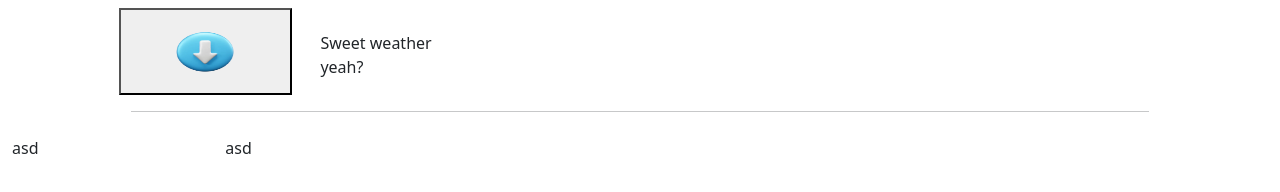
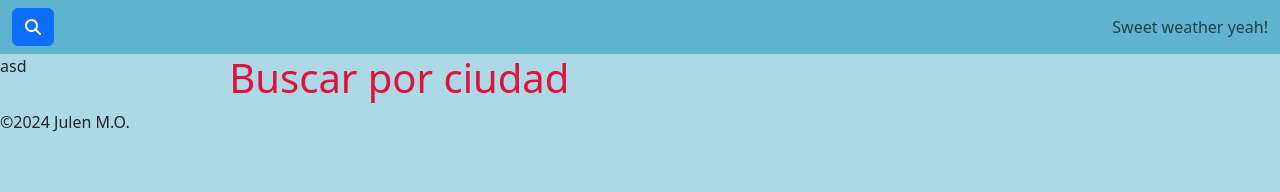
Before and after one commit to JulenMO/Proyecto-OpenWeather, a plain HTML site: page index.html in a window 1280 px wide. Drawn offline with nearby package versions, Linux system fonts and the light colour scheme.

Commit message:
Más estructura, cambios en la organización de archivos y algún que otro estilo

```diff
--- a/archivosDiseño/scss/_cuerpo.scss
+++ b/archivosDiseño/scss/_cuerpo.scss
@@ -1,3 +1,7 @@
+@import 'variables';
 body {
-
+    background-color: $color-fondo;
+    h1 {
+        color: crimson;
+    }
 }
--- /dev/null
+++ b/archivosDiseño/scss/_footer.scss
@@ -0,0 +1,3 @@
+footer {
+
+}
--- a/archivosDiseño/scss/_navegador.scss
+++ b/archivosDiseño/scss/_navegador.scss
@@ -1,6 +1,5 @@
+@use 'sass:color';
+@import 'variables';
 nav {
-    img {
-        width: 50%;
-        height: 70%;
-    }
+    background-color: color.adjust($color-fondo, $lightness: -20%);;
 }
--- /dev/null
+++ b/archivosDiseño/scss/_variables.scss
@@ -0,0 +1 @@
+$color-fondo: #ADD8E6;
--- a/archivosDiseño/scss/index.scss
+++ b/archivosDiseño/scss/index.scss
@@ -1,2 +1,3 @@
 @import 'navegador';
 @import 'cuerpo';
+@import 'footer';
--- a/index.html
+++ b/index.html
@@ -8,23 +8,21 @@
     <link rel="stylesheet" href="https://cdn.jsdelivr.net/npm/bootstrap@5.3.3/dist/css/bootstrap.min.css"
         crossorigin="anonymous">
     <link rel="stylesheet" type="text/css" href="archivosDiseño/css/index.css">
+    <script src="https://kit.fontawesome.com/2e6902a44e.js" crossorigin="anonymous"></script>
 </head>
 
 <body>
+    <nav class="navbar">
         <div class="container-fluid">
-        <nav class="navbar row">
-            <div class="container col-10 align-self-end">
-                <div class="container-fluid">
-                    <div class="row">
-                        <button class="navbar-brand col-2">
-                            <img src="./img/iconoDesplegar.webp" alt="Desplegar">
+            <button type="button" class="btn btn-primary">
+                <i class="fa-solid fa-magnifying-glass"></i>
             </button>
-                        <p class="col-2 align-self-end">
-                            Sweet weather yeah?
-                        </p>
+            <div class="ms-auto">
+                <span class="navbar-text">
+                    Sweet weather yeah!
+                </span>
             </div>
             <hr>
-                </div>
         </div>
     </nav>
     <section class="row">
@@ -34,12 +32,16 @@
             </p>
         </div>
         <div class="col-10">
-                <p>
-                    asd
-                </p>
+            <div class="container">
+                <h1>Buscar por ciudad</h1>
+            </div>
         </div>
     </section>
-    </div>
+    <footer>
+        <p>
+            &#169;2024 Julen M.O.
+        </p>
+    </footer>
     <script src="funcionalidad/index.js"></script>
     <script src="https://cdn.jsdelivr.net/npm/@popperjs/core@2.11.8/dist/umd/popper.min.js"
         integrity="sha384-I7E8VVD/ismYTF4hNIPjVp/Zjvgyol6VFvRkX/vR+Vc4jQkC+hVqc2pM8ODewa9r"
```
Also changed, not shown: archivosDiseño/css/index.css, img/iconoDesplegar.webp (deleted), 1 other file. Lines whose indentation alone changed are shown as unchanged.
